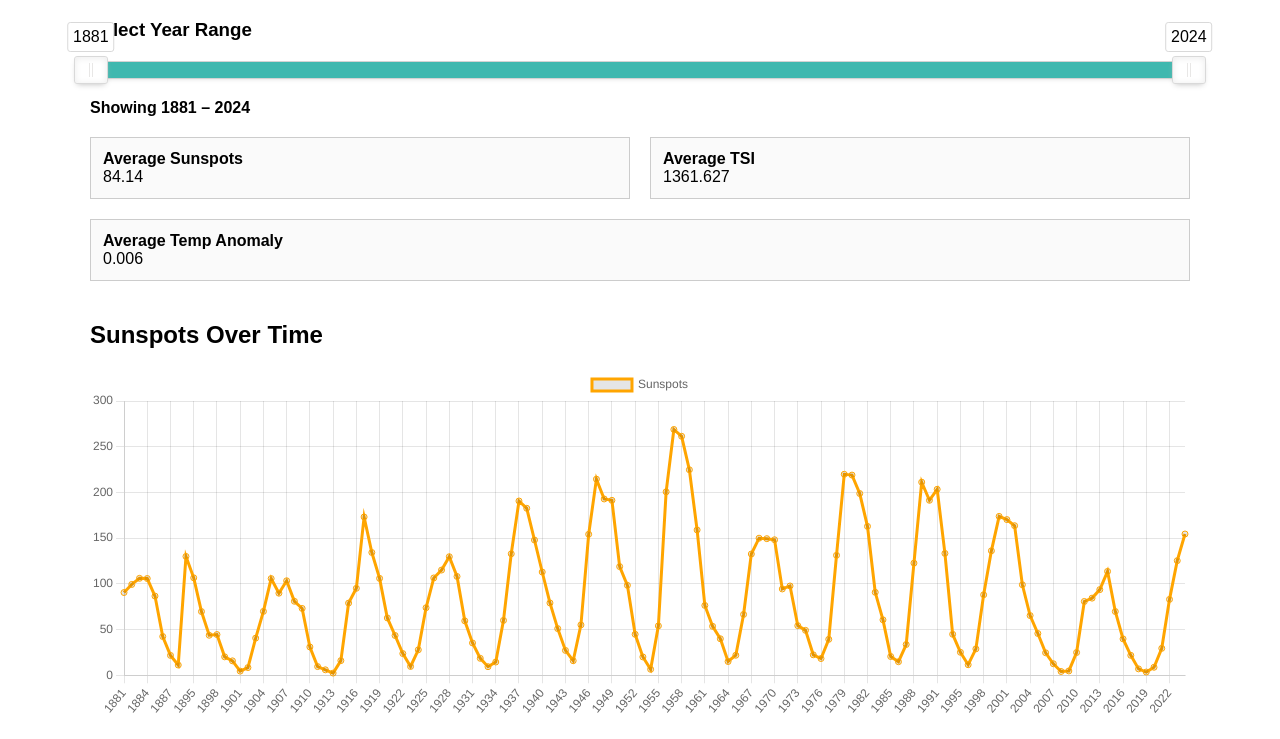
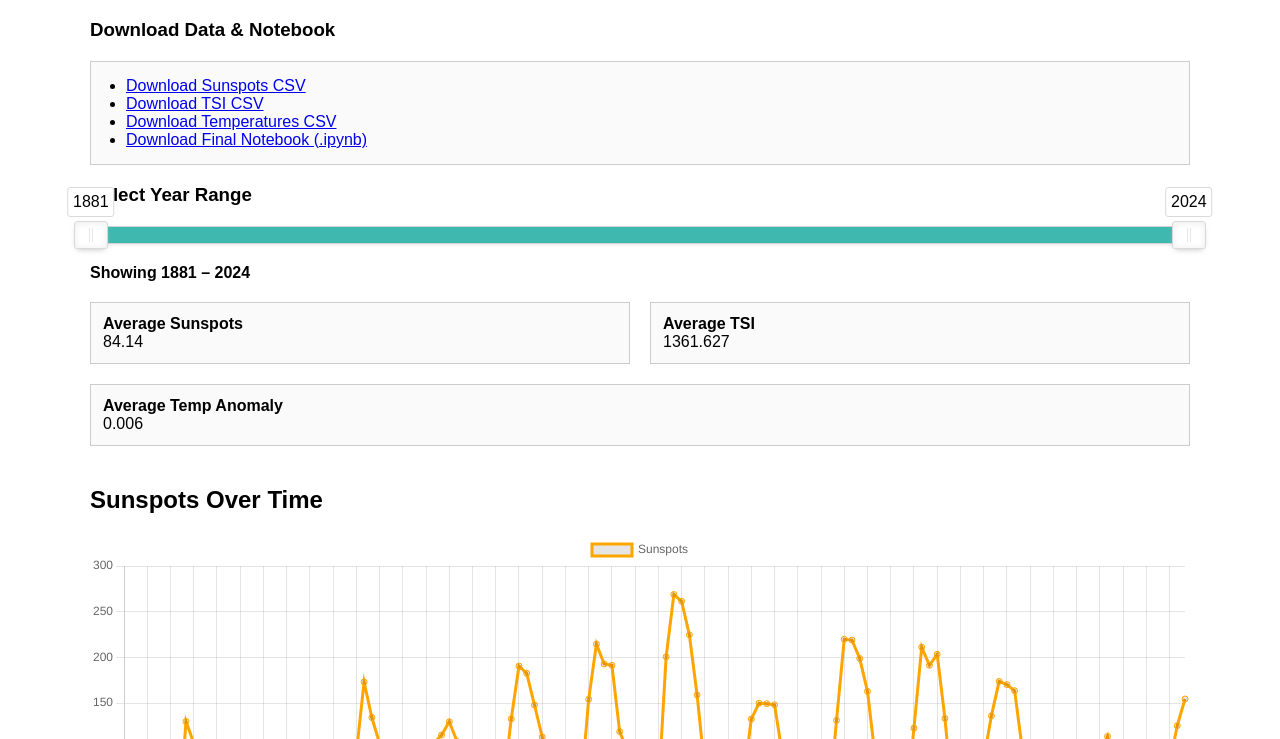
Before and after one commit to Tawana12/statsfall2025, a plain HTML site: page index.html in a window 1280 px wide. Shown: the part 61-800 px from the top of the page. Drawn offline with nearby package versions, Linux system fonts and the light colour scheme.

Commit message:
Added files for download and notebook

```diff
--- a/index.html
+++ b/index.html
@@ -45,6 +45,16 @@ canvas {
 .summary-label {
     font-weight: bold;
 }
+.download-box {
+    border: 1px solid #ccc;
+    background: #fafafa;
+    padding: 15px;
+    margin-top: 20px;
+}
+.download-box ul {
+    margin: 0;
+    padding-left: 20px;
+}
 </style>
 </head>
 
@@ -52,6 +62,17 @@ canvas {
 <div class="container">
 
 <h1>Solar Activity & Global Temperature Dashboard</h1>
+
+<!-- DOWNLOAD SECTION -->
+<h3>Download Data & Notebook</h3>
+<div class="download-box">
+  <ul>
+    <li><a href="Sunspots.csv" download>Download Sunspots CSV</a></li>
+    <li><a href="TSI.csv" download>Download TSI CSV</a></li>
+    <li><a href="Temperatures.csv" download>Download Temperatures CSV</a></li>
+    <li><a href="Final Notebook.ipynb" download>Download Final Notebook (.ipynb)</a></li>
+  </ul>
+</div>
 
 <h3>Select Year Range</h3>
 <div id="slider"></div>
@@ -199,14 +220,19 @@ function updateDashboard() {
     let temp = filteredYears.map(y => yearly[y].temp);
 
     // Update summary
-    document.getElementById("avgSun").innerText = (sun.reduce((a,b)=>a+b)/sun.length).toFixed(2);
-    document.getElementById("avgTSI").innerText = (tsi.reduce((a,b)=>a+b)/tsi.length).toFixed(3);
-    document.getElementById("avgTemp").innerText = (temp.reduce((a,b)=>a+b)/temp.length).toFixed(3);
+    document.getElementById("avgSun").innerText =
+        (sun.reduce((a,b)=>a+b)/sun.length).toFixed(2);
+
+    document.getElementById("avgTSI").innerText =
+        (tsi.reduce((a,b)=>a+b)/tsi.length).toFixed(3);
+
+    document.getElementById("avgTemp").innerText =
+        (temp.reduce((a,b)=>a+b)/temp.length).toFixed(3);
 
     drawCharts(filteredYears, sun, tsi, temp);
 }
 
-// --- DRAWING CHARTS ---
+// --- CHART HANDLING ---
 function destroy(id) {
     if (charts[id]) charts[id].destroy();
 }
@@ -247,13 +273,21 @@ function drawCharts(lbls, sun, tsi, temp) {
     destroy("scatterSun");
     charts.scatterSun = new Chart(document.getElementById("scatterSun"), {
         type: "scatter",
-        data: { datasets: [{ label:"Temp vs Sunspots", data: lbls.map((y,i)=>({x:sun[i],y:temp[i]})), backgroundColor:"orange"}] }
+        data: { datasets: [{
+            label:"Temp vs Sunspots",
+            data: lbls.map((y,i)=>({x:sun[i],y:temp[i]})),
+            backgroundColor:"orange"
+        }] }
     });
 
     destroy("scatterTSI");
     charts.scatterTSI = new Chart(document.getElementById("scatterTSI"), {
         type: "scatter",
-        data: { datasets: [{ label:"Temp vs TSI", data: lbls.map((y,i)=>({x:tsi[i],y:temp[i]})), backgroundColor:"blue"}] }
+        data: { datasets: [{
+            label:"Temp vs TSI",
+            data: lbls.map((y,i)=>({x:tsi[i],y:temp[i]})),
+            backgroundColor:"blue"
+        }] }
     });
 }
 
```
Also changed, not shown: 1 other file.
